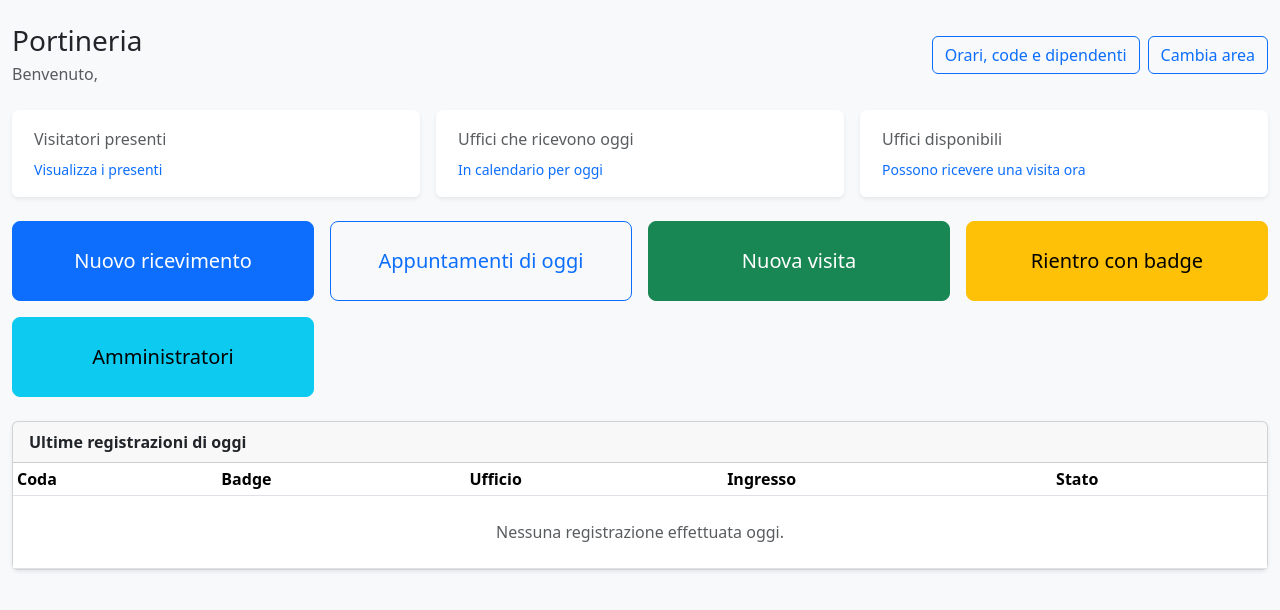
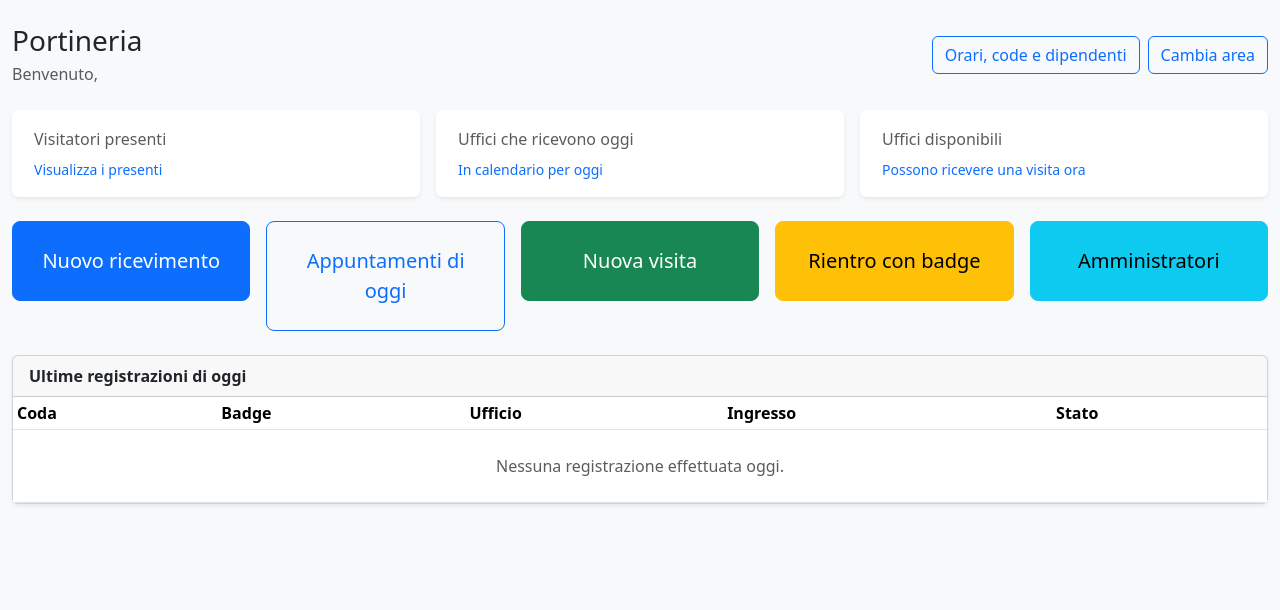
Before and after one commit to gpannullo/controlloaccessi, a Django app: template templates/dashboard/home.html in a window 1280 px wide. Shown: the top 610 px of the page. Run offline with Django 5.2, Linux system fonts and the light colour scheme; the template is opened without the code that fills it, so the values that code supplies are empty; parts of the project's set-up code (start-up, migrations or seed data) failed here and were passed over; some libraries are stand-ins or nearby versions.

Commit message:
Allinea pulsanti operativi della portineria

```diff
--- a/templates/dashboard/home.html
+++ b/templates/dashboard/home.html
@@ -176,7 +176,7 @@
 
         <div class="row g-3 mb-4">
 
-            <div class="col-md-3">
+            <div class="col-12 col-md">
                 <a
                     href="{% url 'portineria:nuovo_ricevimento' %}"
                     class="btn btn-primary btn-lg w-100 py-4"
@@ -185,7 +185,7 @@
                 </a>
             </div>
 
-            <div class="col-md-3">
+            <div class="col-12 col-md">
                 <a
                     href="{% url 'portineria:appuntamenti_oggi' %}"
                     class="btn btn-outline-primary btn-lg w-100 py-4"
@@ -194,7 +194,7 @@
                 </a>
             </div>
 
-            <div class="col-md-3">
+            <div class="col-12 col-md">
                 <a
                     href="{% url 'portineria:nuova_visita' %}"
                     class="btn btn-success btn-lg w-100 py-4"
@@ -203,7 +203,7 @@
                 </a>
             </div>
 
-            <div class="col-md-3">
+            <div class="col-12 col-md">
                 <a
                     href="{% url 'portineria:rientro_badge' %}"
                     class="btn btn-warning btn-lg w-100 py-4"
@@ -212,7 +212,7 @@
                 </a>
             </div>
 
-            <div class="col-md-3">
+            <div class="col-12 col-md">
                 <a
                     href="{% url 'portineria:amministratori' %}"
                     class="btn btn-info btn-lg w-100 py-4"
```
